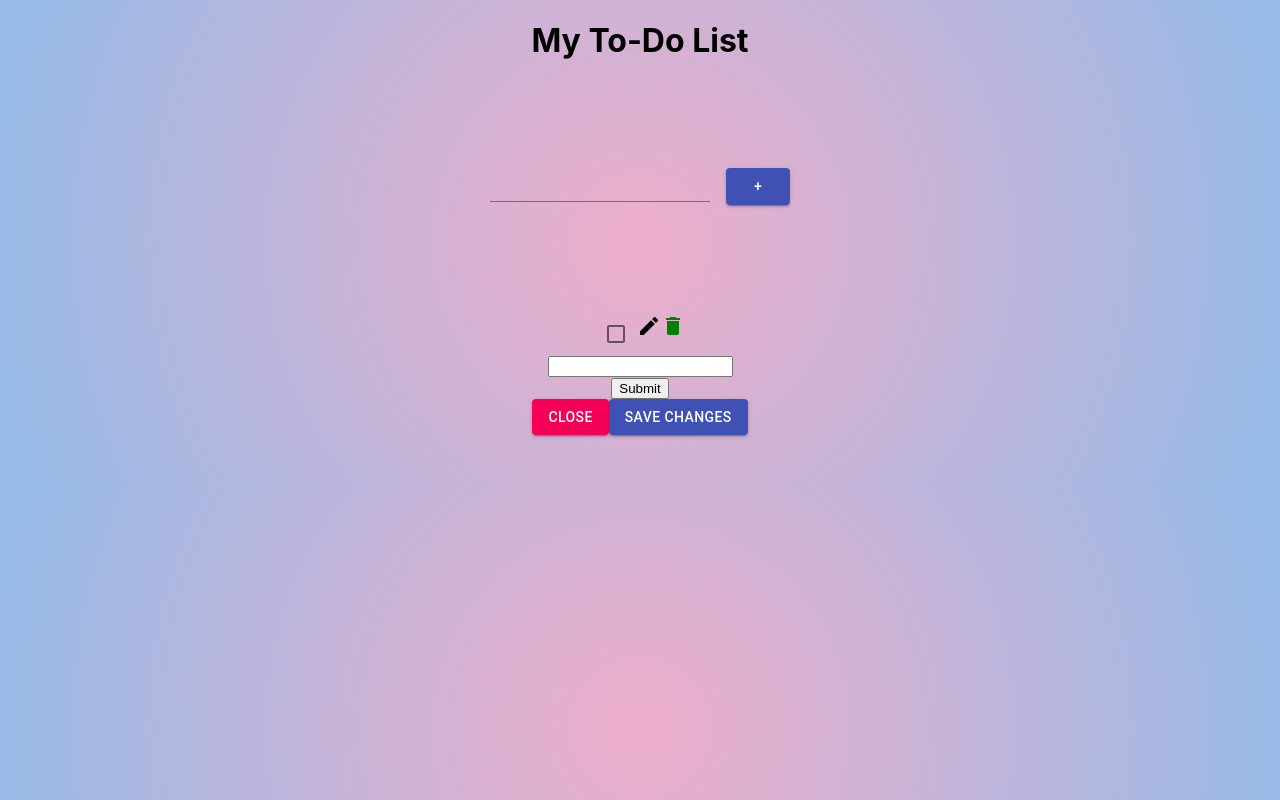
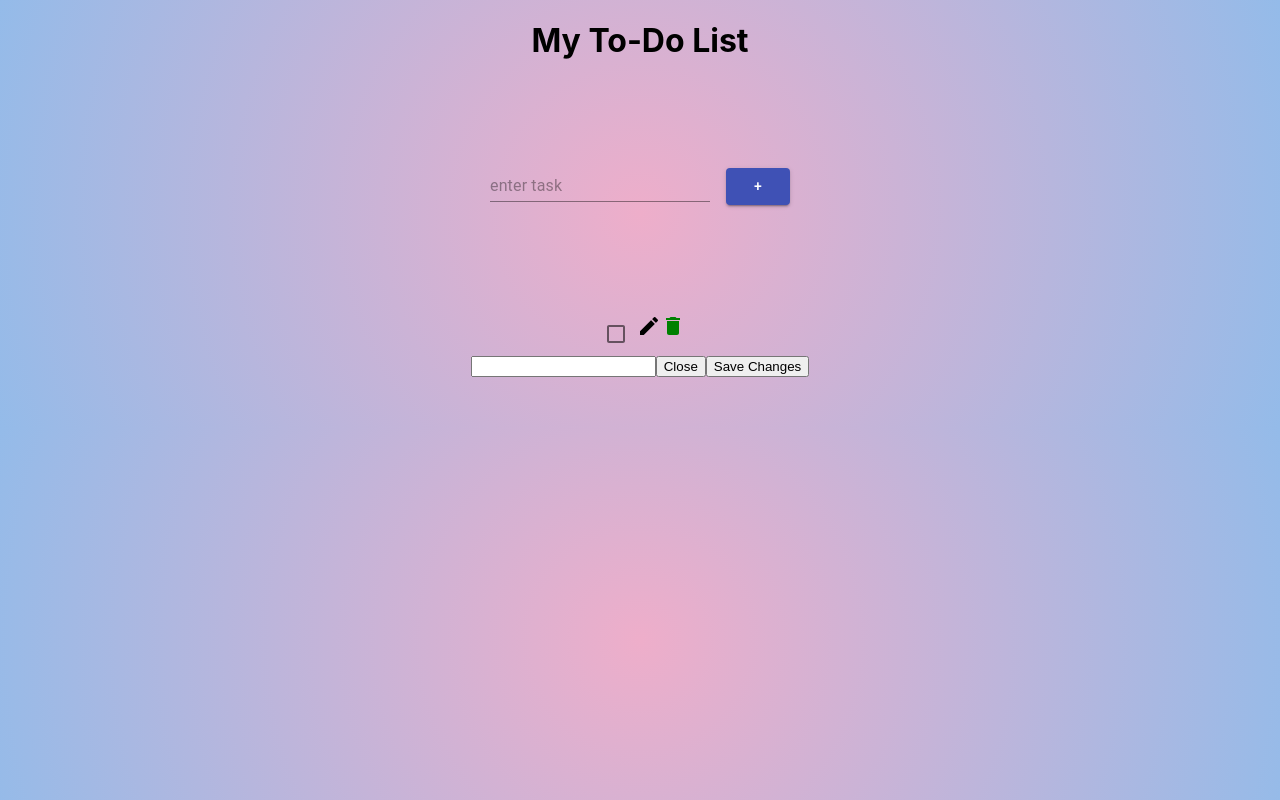
Before and after one commit to 2021-IBM-Accelerate-SW-Track/lab-1-team-11, a React (Create React App) app: page / in a window 1280 px wide. Both pictures are taken after a click on the element "edit_icon". Built offline with nearby package versions, Linux system fonts and the light colour scheme.

Commit message:
commit#23

```diff
--- a/package.json
+++ b/package.json
@@ -10,6 +10,7 @@
     "@testing-library/user-event": "^12.8.3",
     "react": "^17.0.2",
     "react-dom": "^17.0.2",
+    "react-modal": "^3.14.3",
     "react-scripts": "4.0.3",
     "web-vitals": "^1.1.2"
   },
--- a/src/component/input/input.js
+++ b/src/component/input/input.js
@@ -16,7 +16,7 @@ export default function Inputs() {
 
   return (
     <form className={classes.root} noValidate autoComplete="off">
-      <Input inputProps={{ "aria-label": "description" }} />
+      <Input placeholder="enter task" inputProps={{ "aria-label": "description" }} />
       <Button className="new-item-input" variant="contained" color="primary">
         {" "}
         +{" "}
--- a/src/component/modal/modal.css
+++ b/src/component/modal/modal.css
@@ -20,3 +20,16 @@
     background-color:blueviolet;
     color:black;
 }
+
+.modal-backdrop {
+    position: fixed;
+    top: 0;
+    bottom: 0;
+    left: 0;
+    right: 0;
+    background-color: rgba(0, 0, 0, 0.4);
+    display: flex;
+    justify-content: center;
+    align-items: center;
+    z-index: 2;
+  }
--- a/src/component/todo/todo.js
+++ b/src/component/todo/todo.js
@@ -1,21 +1,45 @@
-import React, { useState } from "react";
+import React from "react";
+
 import { Container, Icon } from "@material-ui/core";
 import Checkbox from "@material-ui/core/Checkbox";
 import { Delete } from "@material-ui/icons";
-import Modal from "../modal";
+// import Modal from "../modal";
 import "./todo.css";
 
+function Modal({ children, shown, close }) {
+  return shown ? (
+    <div
+      className="modal-backdrop"
+      onClick={() => {
+        // close modal when outside of modal is clicked
+        close();
+      }}
+    >
+
+      <div
+        className="modal-content"
+        onClick={e => {
+          // do not close modal if anything inside modal content is clicked
+          e.stopPropagation();
+        }}
+      >
+        <input type="text" name="name" />
+        <button onClick={close}>Close</button>
+        <button onClick={close}>Save Changes</button>
+        {children}
+      </div>
+    </div>
+  ) : null;
+}
+
 export default function TodoList() {
-  const [show, setShow] = useState(false);
   const [checked, setChecked] = React.useState(false);
+  const [modalShown, toggleModal] = React.useState(false);
+
 
   const handleChange = (event) => {
     setChecked(event.target.checked);
   };
-
-  // const handleClose = () => setShow(false);
-  const handleShow = () => setShow(true);
-
   return (
     <div>
       <Container>
@@ -24,11 +48,19 @@ export default function TodoList() {
           onChange={handleChange}
           inputProps={{ "aria-label": "primary checkbox" }}
         />
-        <Icon id="editBtn" onClick={handleShow}>
+        <Icon id="editBtn" onClick={() => {
+          toggleModal(!modalShown);
+        }}>
           edit_icon
         </Icon>
         <Delete id="deleteBtn" />
-        <Modal show={show} />
+      <Modal
+        shown={modalShown}
+        close={() => {
+          toggleModal(false);
+        }}
+      >
+      </Modal>
       </Container>
     </div>
   );
```
